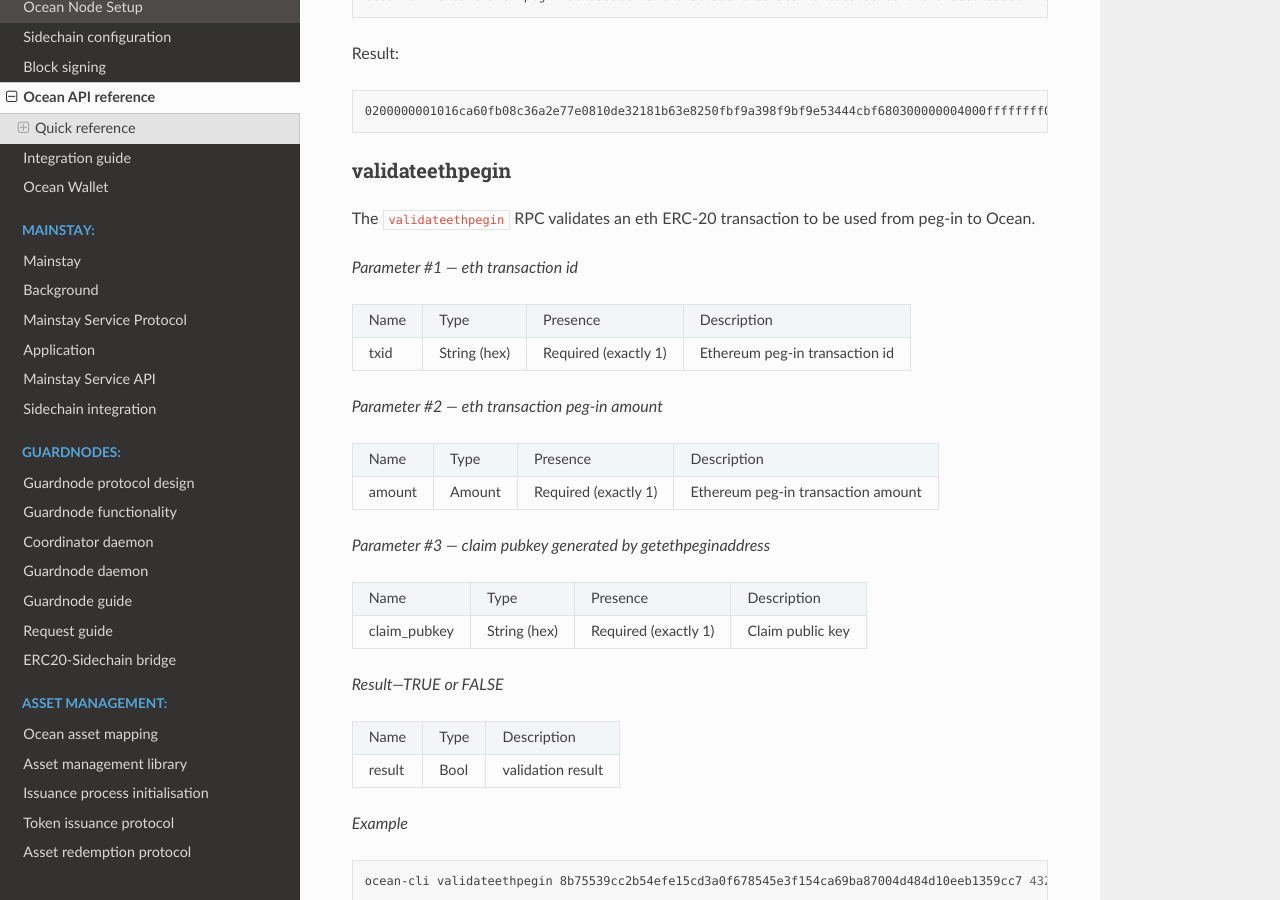
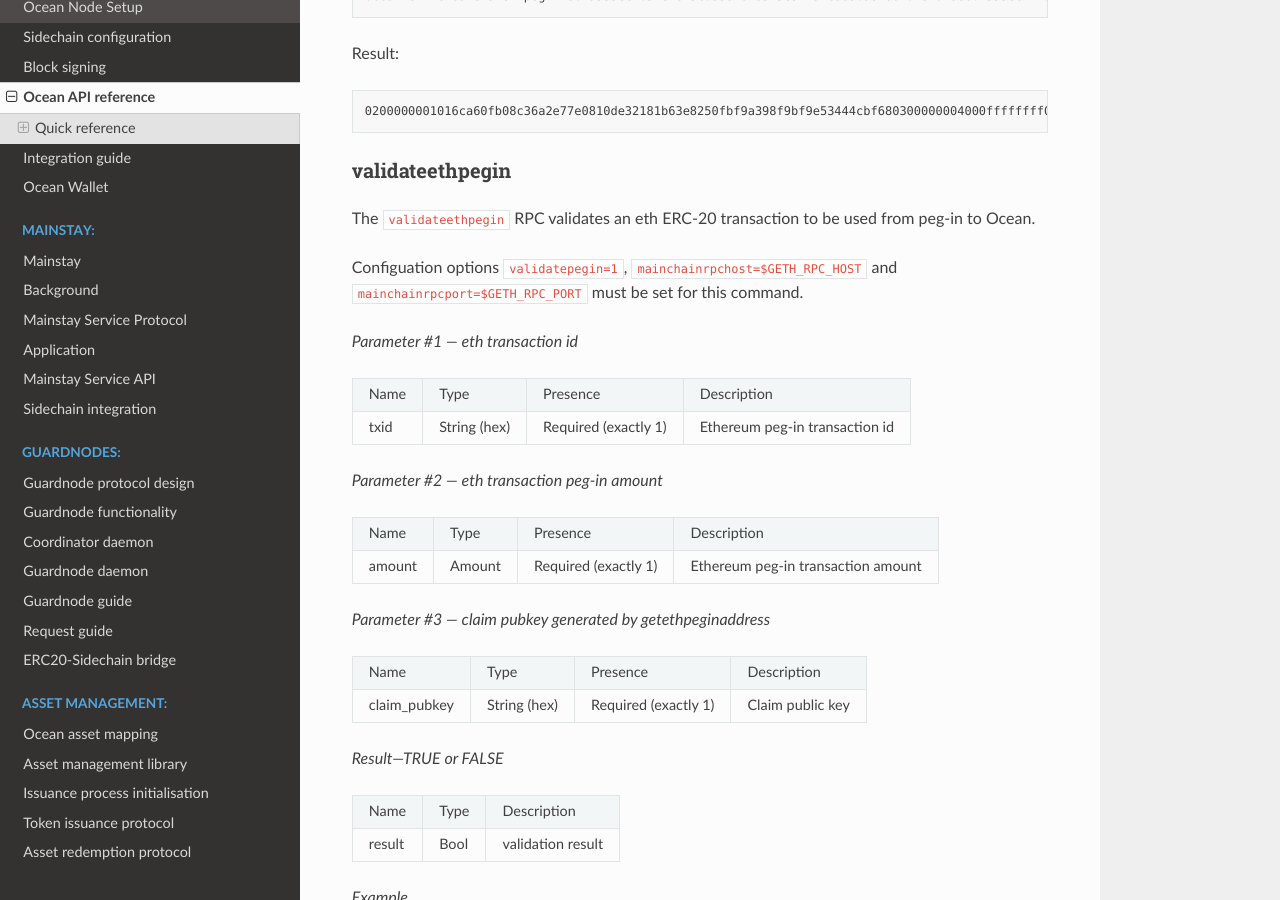
Before and after one commit to commerceblock/docs, a Sphinx documentation site: the page built from source/ocean-api/index.rst, in a window 1280 px wide and 900 px high, scrolled down 11260 px. Built offline with Sphinx 7.4.7 and the Read the Docs theme 2.0.0, drawn with Linux system fonts in a browser that asks for light colours; pages that are not in the unit, such as notebooks, are missing from menus; some of the changed text lies outside the part shown.

Commit message:
Config options needed for validatepegin

```diff
--- a/source/ocean-api/index.rst
+++ b/source/ocean-api/index.rst
@@ -642,6 +642,8 @@
 ^^^^^^^^^^^^^^^^^^^^^^^^^^^^^^^^^^^^^^^^
 
 The ``validateethpegin`` RPC validates an eth ERC-20 transaction to be used from peg-in to Ocean.
+
+Configuation options ``validatepegin=1``, ``mainchainrpchost=$GETH_RPC_HOST`` and ``mainchainrpcport=$GETH_RPC_PORT`` must be set for this command.
 
 
 *Parameter #1 --- eth transaction id*
@@ -2648,6 +2650,8 @@
 
 Enable validation of all peg-in claims.
 
+
+
 *Argument---TRUE or FALSE*
 
 +---------+---------------------------------------------+
```
Also changed, not shown: other parts of source/ocean-api/index.rst (+2 -2 lines).
